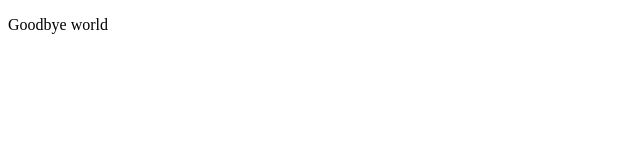
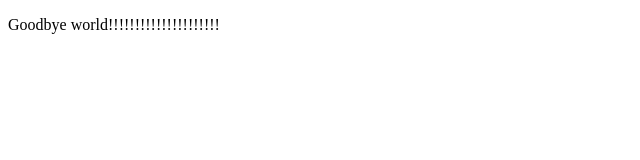
Before and after one commit to CaoHoangTung/C4T2, a plain HTML site: page session_intro/index.htm in a window 1280 px wide. Shown: the whole page, without its empty margins (0-640 px from the left). Drawn offline with Linux system fonts and the light colour scheme.

Commit message:
Update index.htm

```diff
--- a/session_intro/index.htm
+++ b/session_intro/index.htm
@@ -7,6 +7,6 @@
     <title>Document</title>
 </head>
 <body>
-    <p>Goodbye world</p>
+    <p>Goodbye world!!!!!!!!!!!!!!!!!!!!!</p>
 </body>
 </html>
```
